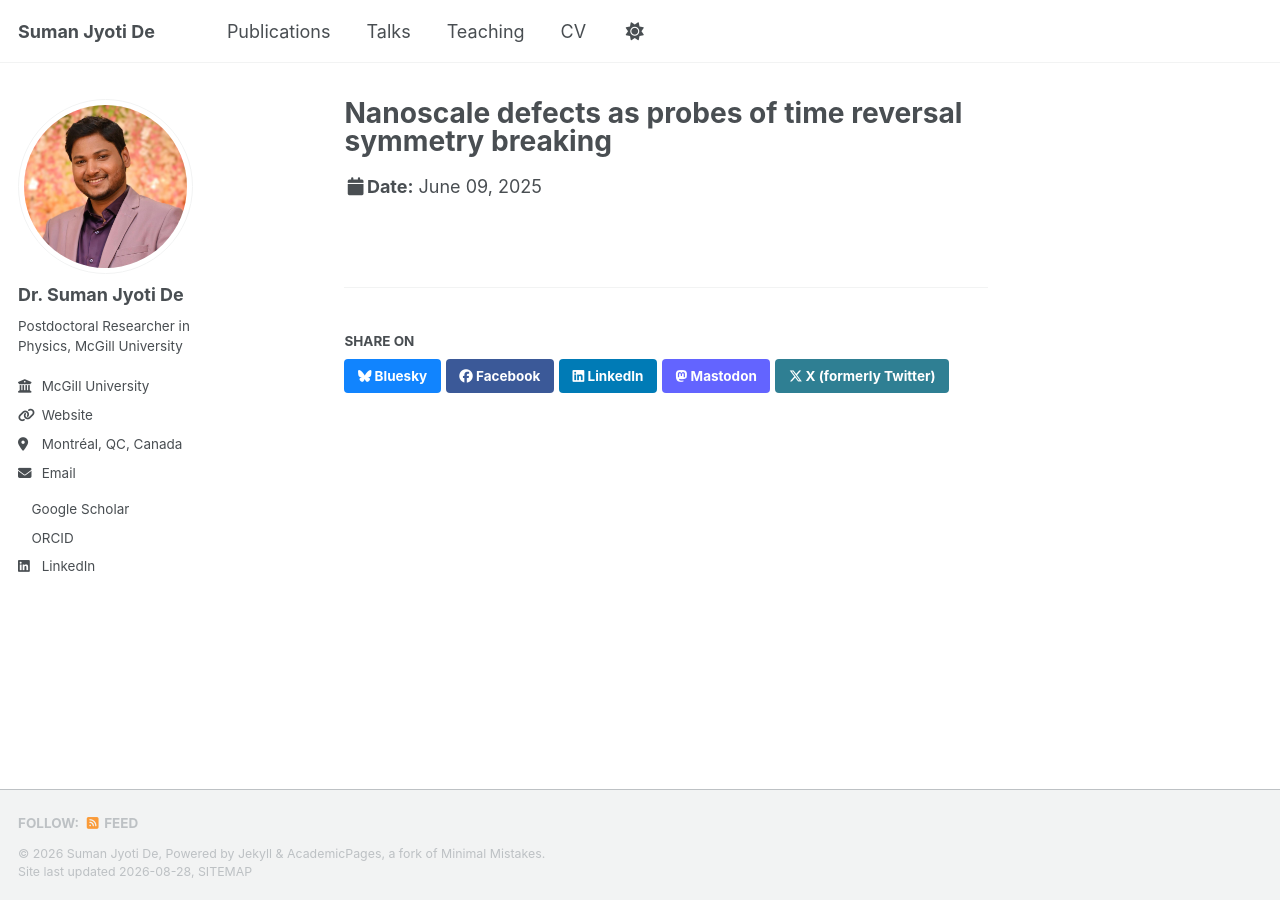
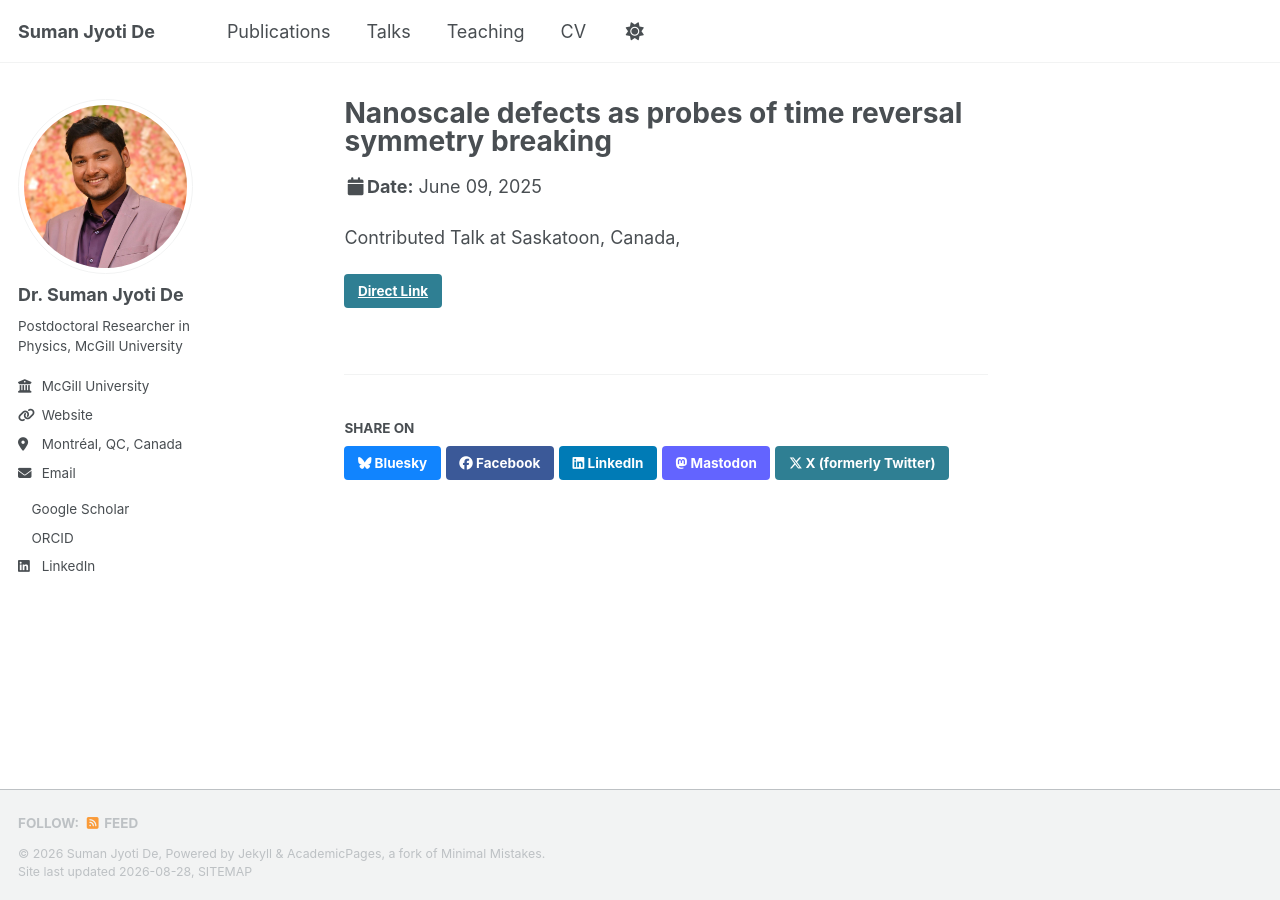
Before and after one commit to sjdphysics/sjdphysics.github.io, a Jekyll site: the page built from _talks/2025-06-09-CAP-Canada.md, in a window 1280 px wide. Built offline with Jekyll 4.4.1, drawn with Linux system fonts in a browser that asks for light colours; a style sheet for code colours, icons or effects is not loaded.

Commit message:
Updated talks

```diff
--- a/_talks/2025-06-09-CAP-Canada.md
+++ b/_talks/2025-06-09-CAP-Canada.md
@@ -4,6 +4,7 @@ collection: talks
 permalink: /talk/2025-06-09-CAP-Canada
 excerpt: ''
 date: 2025-06-09
-talkurl: 'https://indico.global/event/442/contributions/124883/'
-venue: Saskatoon, Canada
+talk_type: "Contributed Talk"
+venue: "Saskatoon, Canada"
+link: 'https://indico.global/event/442/contributions/124883/'
 ---
```
